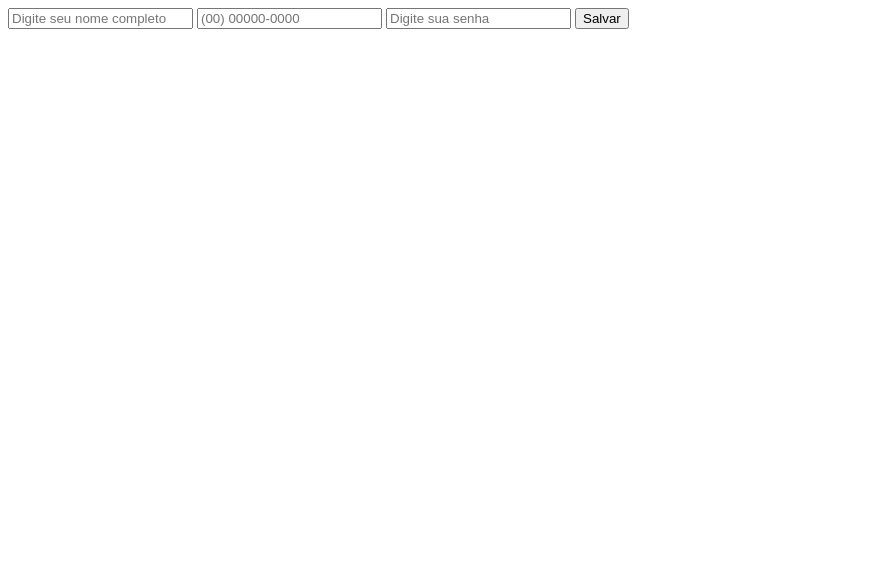
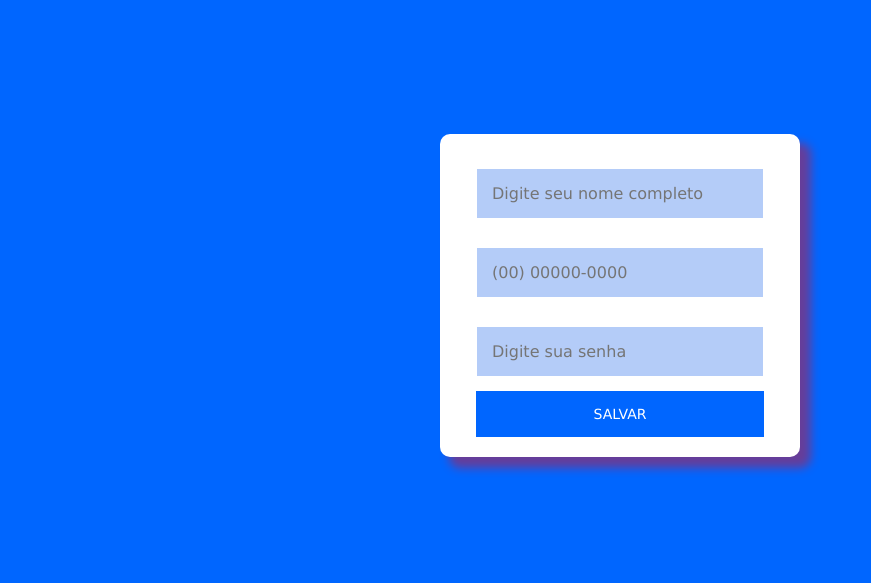
Before and after one commit to IagoInfo/Programacao1, a PHP site: page / in a window 1280 px wide. Shown: the top 583 px of the page, without its empty margins (0-871 px from the left). Run offline with PHP 8.4, Linux system fonts and the light colour scheme.

Commit message:
Add files via upload

```diff
--- /dev/null
+++ b/estilo.css
@@ -0,0 +1,74 @@
+body{
+    background: #0066ff;
+}
+
+
+    .usuario{
+        /* \ Definir largura da div */
+        width : 400px;
+        /* Definir margem automática */
+        margin: auto;
+        /* Definir espaçamento entre os objetos */
+        padding: 10%;
+    }
+
+    .form{
+        /* Posiciona o form relativo ao body */
+        position:relative;
+        /* Posiciona o form em um plano acima do body */
+        z-index: 1;
+        /* Cor do form */
+        background: #ffffff;
+        max-width: 320px;
+        /* Espaçamento entre os elementos */
+        padding : 20px 20px 20px 20px;
+        /* Centralizar o texto no imput */
+        text-align: center;
+        /* sombra do form */
+        box-shadow: 10px 10px 10px 1px rgba(255, 0, 0, 0.4);
+        border-radius: 10px;
+}
+
+.form input{
+    /* Fonte da letra */
+    font-family: Verdana, Geneva, Tahoma, sans-serif;
+    /* Input sem borda */
+    border:0;
+    /* Cor do input */
+    background: #b4ccf8;
+    /* Comprimento do input */
+    width: 80%;
+    /* Margem do input */
+    margin: 15px 5px 15px;
+    /* Espaçamento entre os inputs */
+    padding: 15px;
+    /* Tamanho da fonte para os inputs */
+    font-size : 16px;
+    /* Remover a borda do input com foco */
+    outline: 0;
+}
+
+
+.form button{
+    /* Fonte do texto do botão salvar */
+    font-family: Verdana, Geneva, Tahoma, sans-serif;
+    /* Salvar em UPPERCASE */
+    text-transform: uppercase;
+    /* Remover a borda do botão quando receber foco */
+    outline : 0;
+    /* Cor de fundo do botão */
+    background: #0066ff;
+    /* Remover a borda do botão */
+    border : 0;
+    /* Largura do botão */
+    width:90%;
+    padding:  15px;
+    font-size: 14px;
+    /* Altera o formato do cursor */
+    cursor: pointer;
+    color:#ffffff;
+}
+/* Efeito hover no botão SALVAR */
+.form button:hover{
+    background: #0033cc;
+}
--- a/index.php
+++ b/index.php
@@ -5,6 +5,9 @@
         <meta charset="UTF-8">
         <meta name="viewport" content="width=device-width, initial-scale=1.0">
         <title>Automação</title>
+        <link rel="stylesheet" href="./css/estilo.css">
+        <!-- Adicionar logo ao título-->
+        <link rel="shortcut icon" type="image/x-icon" href="./img/logo.png">
     </head>
     <body>
         <!-- Criar a div principal -->
```
Also changed, not shown: logo.png (added).
